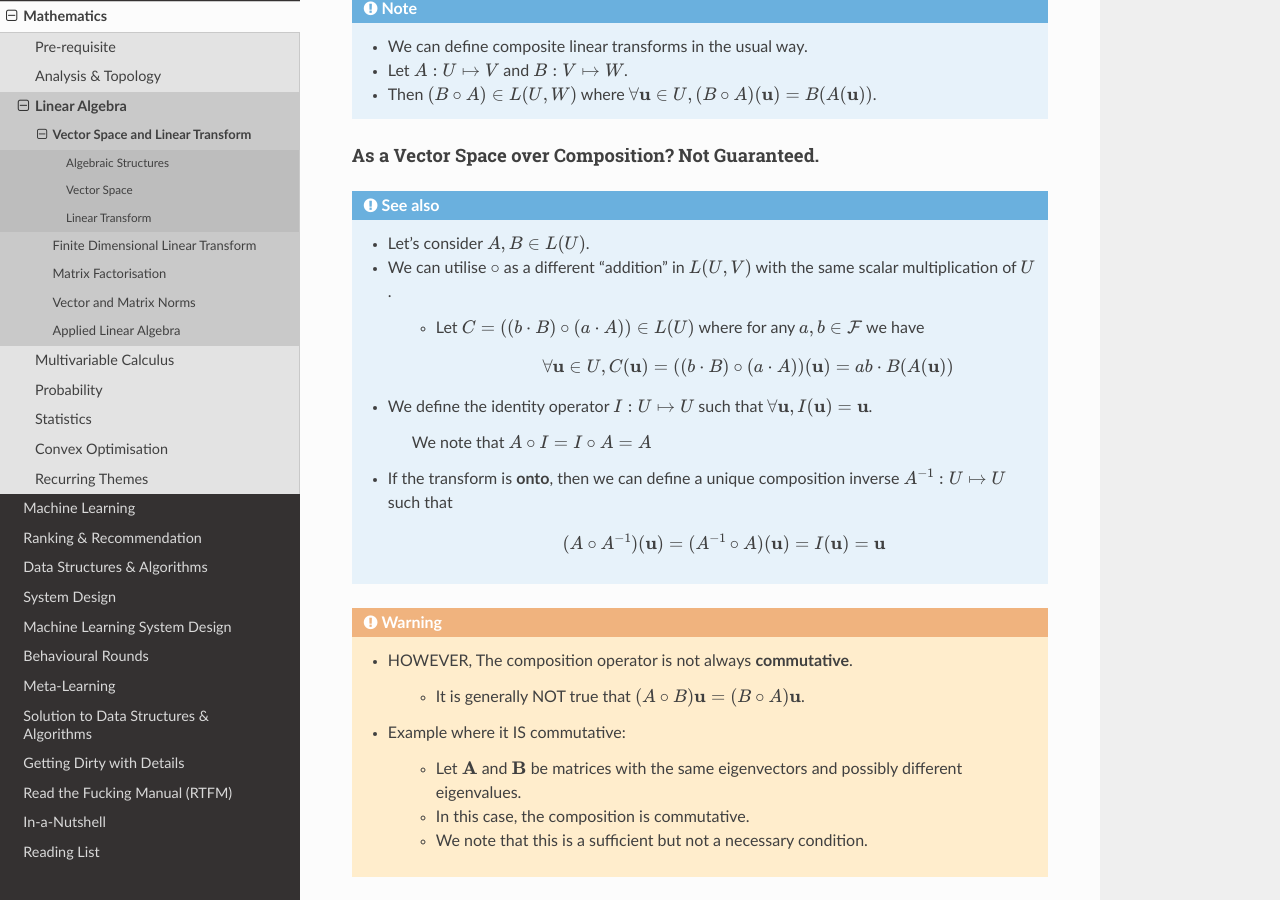
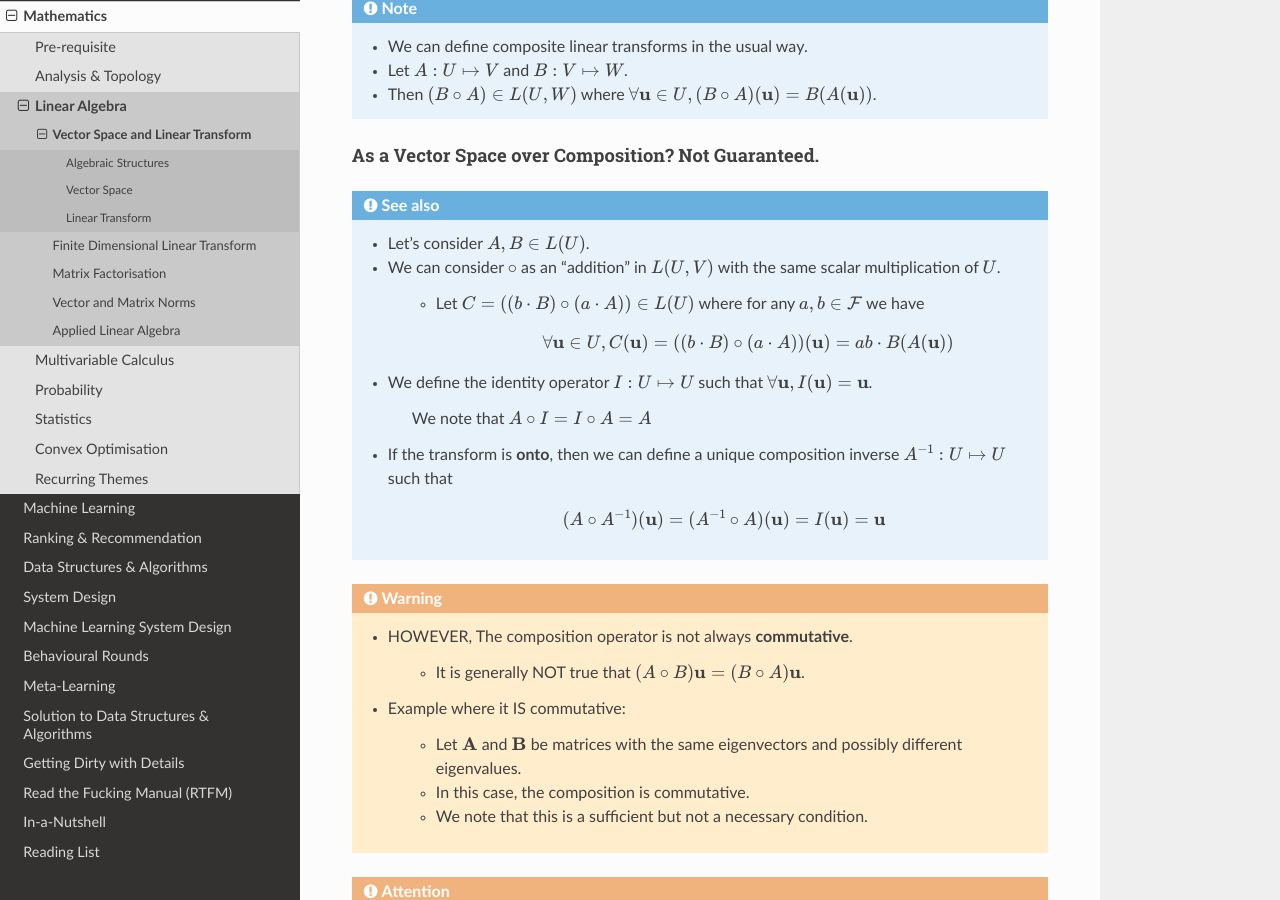
Before and after one commit to uselesstechjunks/leetcode, a Sphinx documentation site: the page built from docs/source/math/linalg/vecspace.rst, in a window 1280 px wide and 900 px high, scrolled down 3677 px. Built offline with Sphinx 7.4.7 and the Read the Docs theme 2.0.0, drawn with Linux system fonts in a browser that asks for light colours.

Commit message:
Update vecspace.rst

```diff
--- a/docs/source/math/linalg/vecspace.rst
+++ b/docs/source/math/linalg/vecspace.rst
@@ -137,7 +137,7 @@ As a Vector Space over Composition? Not Guaranteed.
 --------------------------------------------------------------------------------
 .. seealso::
 	* Let's consider :math:`A,B\in L(U)`.
-	* We can utilise :math:`\circ` as a different "addition" in :math:`L(U,V)` with the same scalar multiplication of :math:`U`.
+	* We can consider :math:`\circ` as an "addition" in :math:`L(U,V)` with the same scalar multiplication of :math:`U`.
 
 		* Let :math:`C=((b\cdot B)\circ (a\cdot A))\in L(U)` where for any :math:`a,b\in\mathcal{F}` we have
 
```
